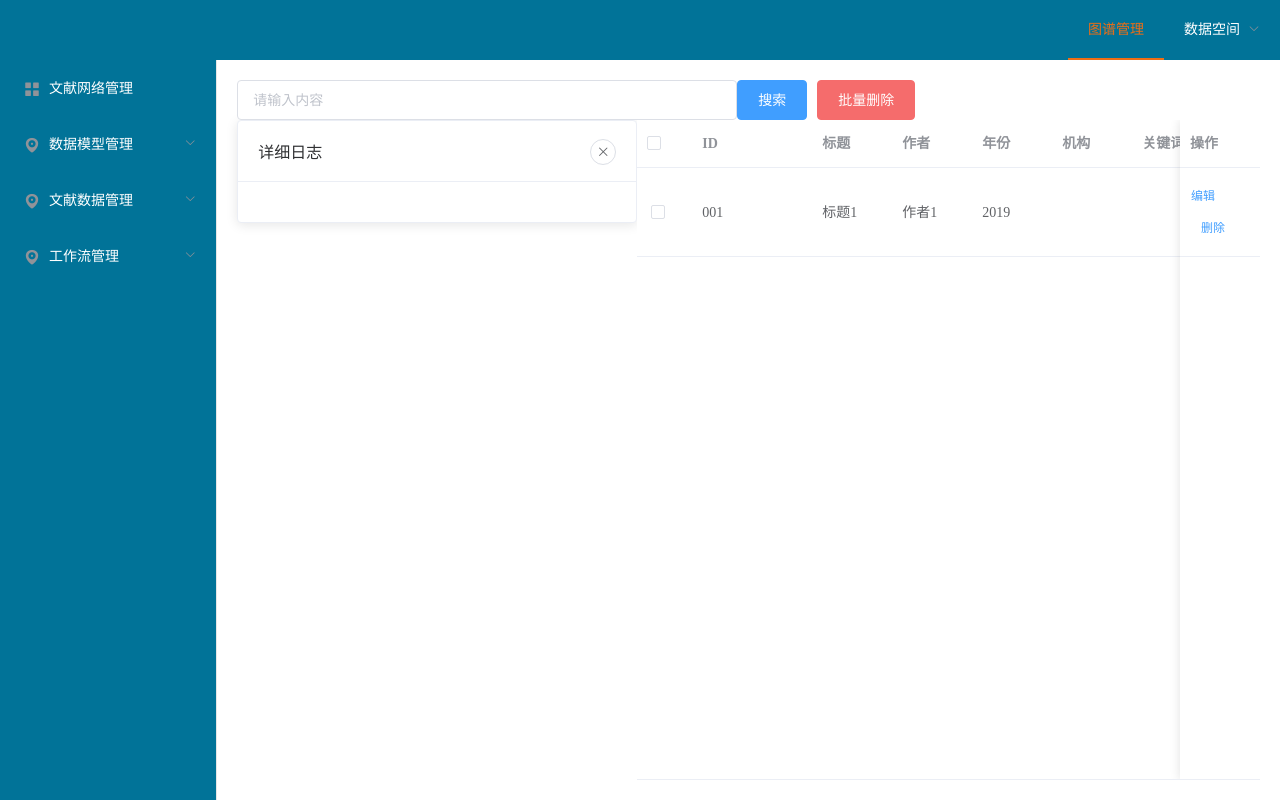
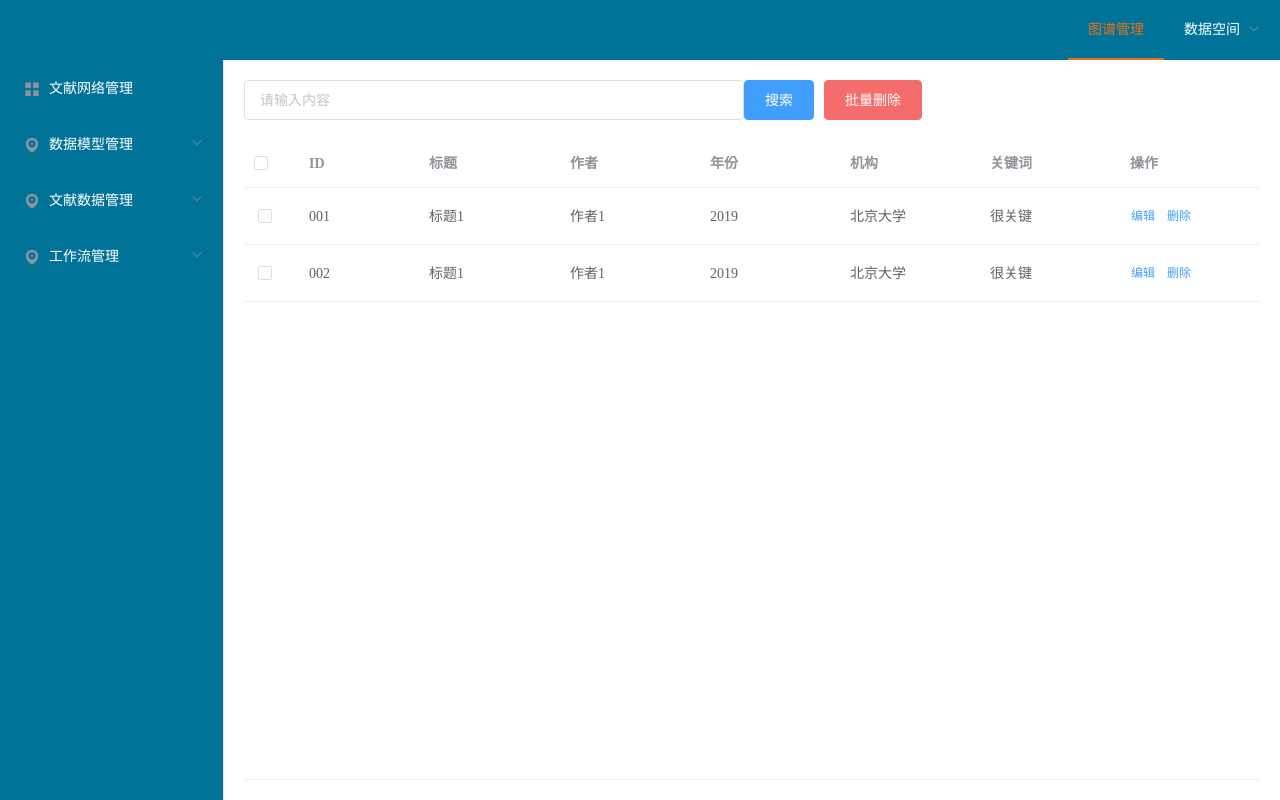
Before and after one commit to xiaobao999/netBack111, a Vue app: page /management in a window 1280 px wide. Built offline with nearby package versions, Linux system fonts and the light colour scheme.

Commit message:
元数据管理

```diff
--- a/src/components/management.vue
+++ b/src/components/management.vue
@@ -18,6 +18,30 @@
                 @click="close"
               ></el-button>
             </div>
+            <el-form ref="form" :model="form" label-width="80px">
+              <el-form-item label="ID">
+                <el-input v-model="form.id"></el-input>
+              </el-form-item>
+              <el-form-item label="标题">
+                <el-input v-model="form.title"></el-input>
+              </el-form-item>
+              <el-form-item label="作者">
+                <el-input v-model="form.author"></el-input>
+              </el-form-item>
+              <el-form-item label="年份">
+                <el-input v-model="form.year"></el-input>
+              </el-form-item>
+              <el-form-item label="机构">
+                <el-input v-model="form.mechanism"></el-input>
+              </el-form-item>
+              <el-form-item label="关键词">
+                <el-input v-model="form.keyword"></el-input>
+              </el-form-item>
+              <el-form-item>
+                <el-button type="primary" @click="onSubmit">保存</el-button>
+                <el-button @click="close">取消</el-button>
+              </el-form-item>
+            </el-form>
           </el-card>
         </div>
       </div>
@@ -53,20 +77,40 @@ export default {
   data() {
     return {
       input: "",
-      formshow: true,
+      formshow: false,
       tableData: [
         {
           id: "001",
           title: "标题1",
           author: "作者1",
           year: "2019",
-          mechanism: "",
-          keyword: ""
+          mechanism: "北京大学",
+          keyword: "很关键"
+        },
+        {
+          id: "002",
+          title: "标题1",
+          author: "作者1",
+          year: "2019",
+          mechanism: "北京大学",
+          keyword: "很关键"
         }
-      ]
+      ],
+      form: {
+        id: "",
+        title: "",
+        author: "",
+        year: "",
+        mechanism: "",
+        keyword: ""
+      }
     };
   },
   methods: {
+    onSubmit() {
+      console.log("submit!");
+      this.formshow = false;
+    },
     open() {
       this.formshow = true;
     },
@@ -95,9 +139,14 @@ export default {
 .management_main {
   width: 100%;
   height: 100%;
+  margin-top: 20px;
   display: flex;
   .form {
     width: 400px;
+    margin-right: 10px;
+    .el-card {
+      box-shadow: none;
+    }
   }
 }
 </style>
```
